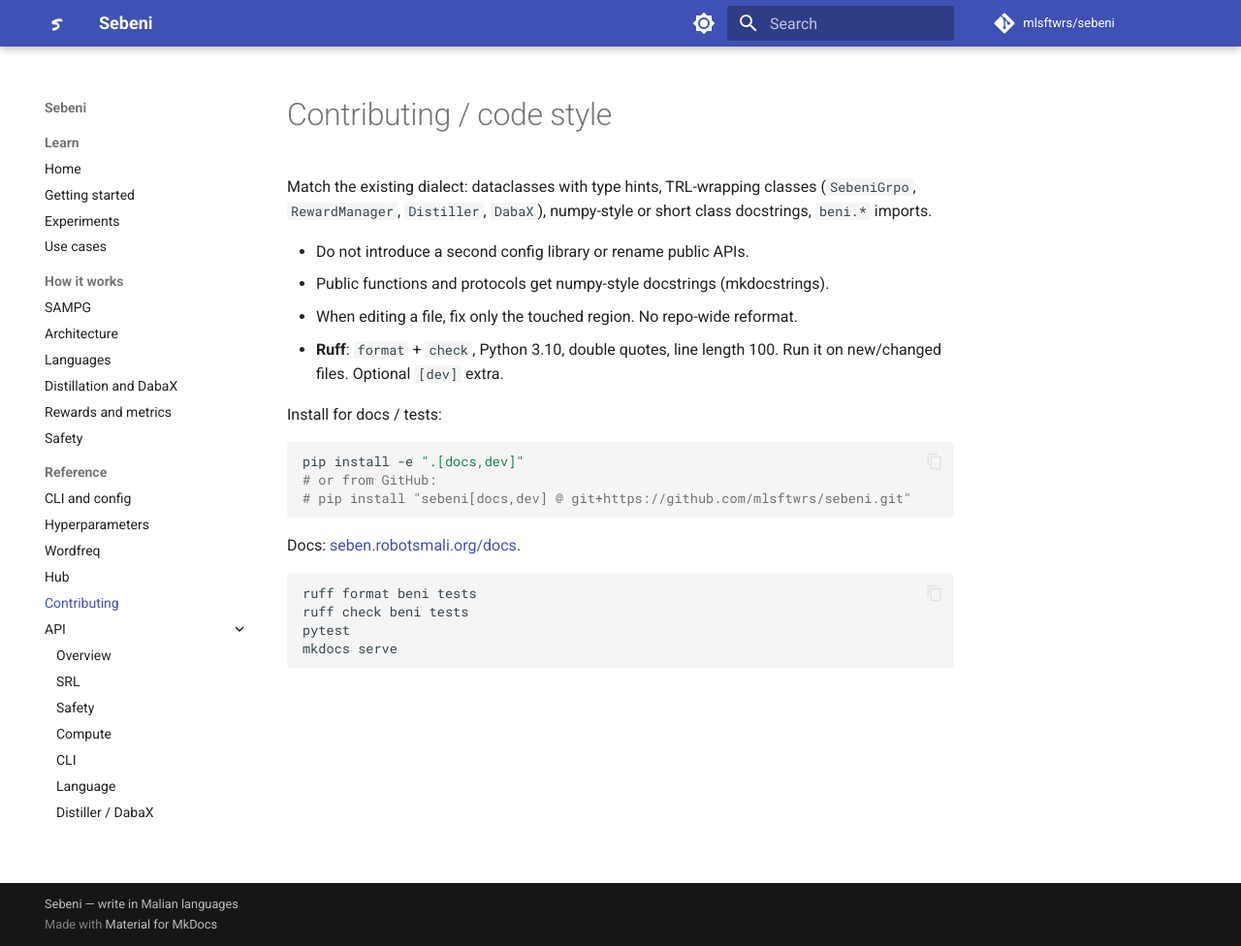
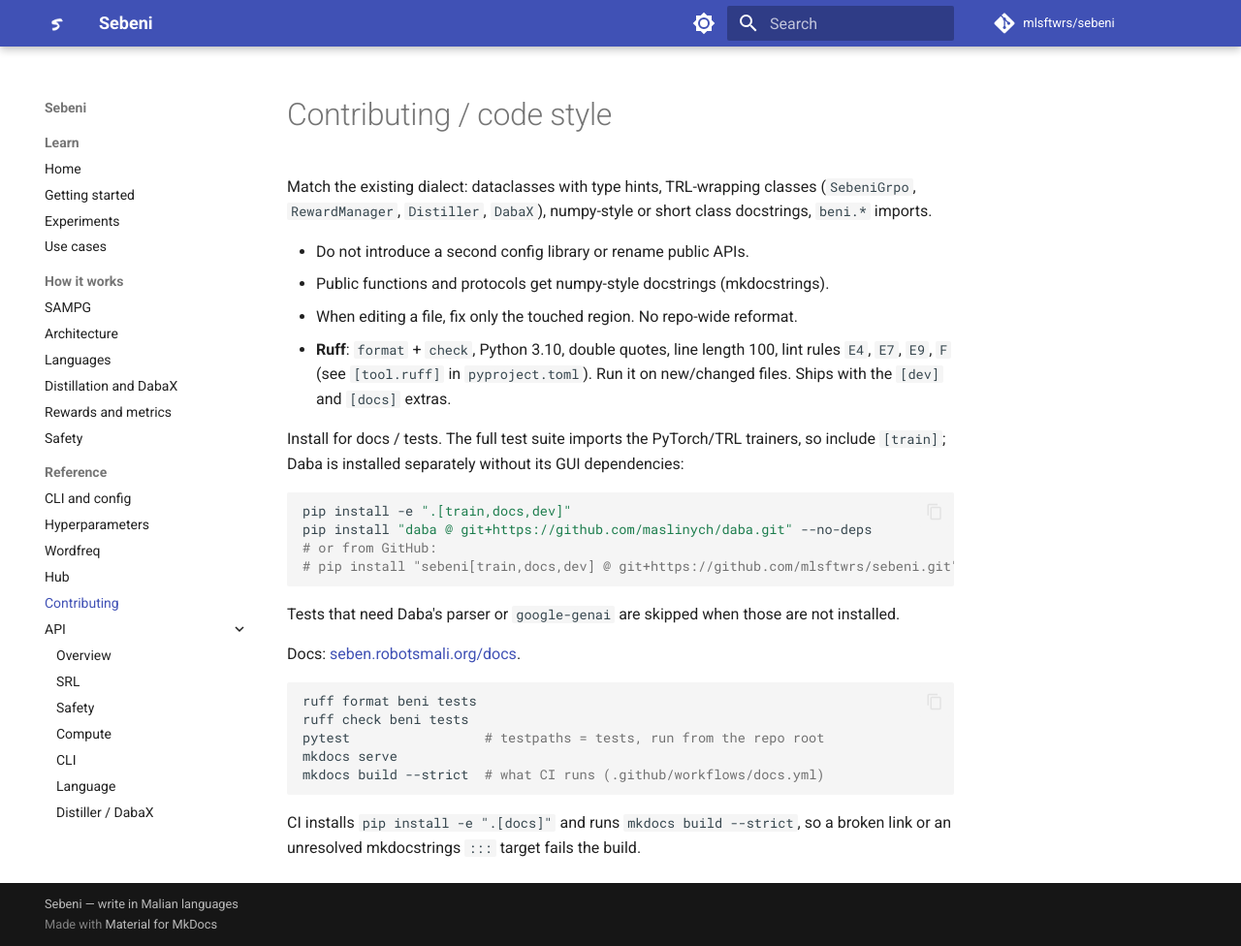
Before and after one commit to RobotsMali-AI/sebeni, an MkDocs documentation site: the page built from docs/contributing.md, in a window 1280 px wide and 976 px high. Shown: the whole window at 97% size. Built offline with MkDocs 1.6.1 and Material for MkDocs 9.7.7, drawn with Linux system fonts in a browser that asks for light colours; comment, search, counter and statistics services are not loaded.

Commit message:
docs(contributing): update test setup, lint rules and docs build

````diff
--- a/docs/contributing.md
+++ b/docs/contributing.md
@@ -7,22 +7,33 @@
 - Do not introduce a second config library or rename public APIs.
 - Public functions and protocols get numpy-style docstrings (mkdocstrings).
 - When editing a file, fix only the touched region. No repo-wide reformat.
-- **Ruff**: `format` + `check`, Python 3.10, double quotes, line length 100.
-  Run it on new/changed files. Optional `[dev]` extra.
+- **Ruff**: `format` + `check`, Python 3.10, double quotes, line length 100,
+  lint rules `E4`, `E7`, `E9`, `F` (see `[tool.ruff]` in `pyproject.toml`).
+  Run it on new/changed files. Ships with the `[dev]` and `[docs]` extras.
 
-Install for docs / tests:
+Install for docs / tests. The full test suite imports the PyTorch/TRL
+trainers, so include `[train]`; Daba is installed separately without its GUI
+dependencies:
 
 ```bash
-pip install -e ".[docs,dev]"
+pip install -e ".[train,docs,dev]"
+pip install "daba @ git+https://github.com/maslinych/daba.git" --no-deps
 # or from GitHub:
-# pip install "sebeni[docs,dev] @ git+https://github.com/mlsftwrs/sebeni.git"
+# pip install "sebeni[train,docs,dev] @ git+https://github.com/mlsftwrs/sebeni.git"
 ```
+
+Tests that need Daba's parser or `google-genai` are skipped when those are not
+installed.
 
 Docs: [seben.robotsmali.org/docs](https://seben.robotsmali.org/docs).
 
 ```bash
 ruff format beni tests
 ruff check beni tests
-pytest
+pytest                 # testpaths = tests, run from the repo root
 mkdocs serve
+mkdocs build --strict  # what CI runs (.github/workflows/docs.yml)
 ```
+
+CI installs `pip install -e ".[docs]"` and runs `mkdocs build --strict`, so a
+broken link or an unresolved mkdocstrings `:::` target fails the build.
````
